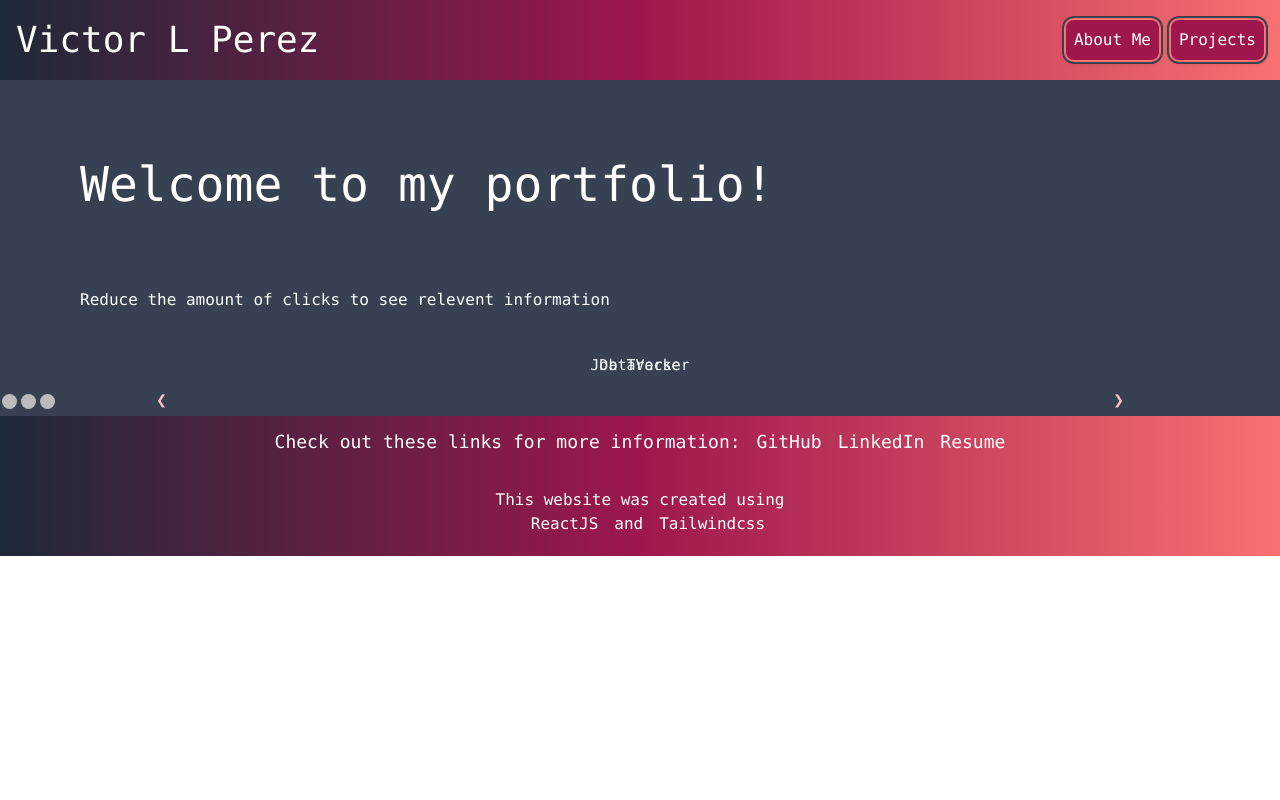
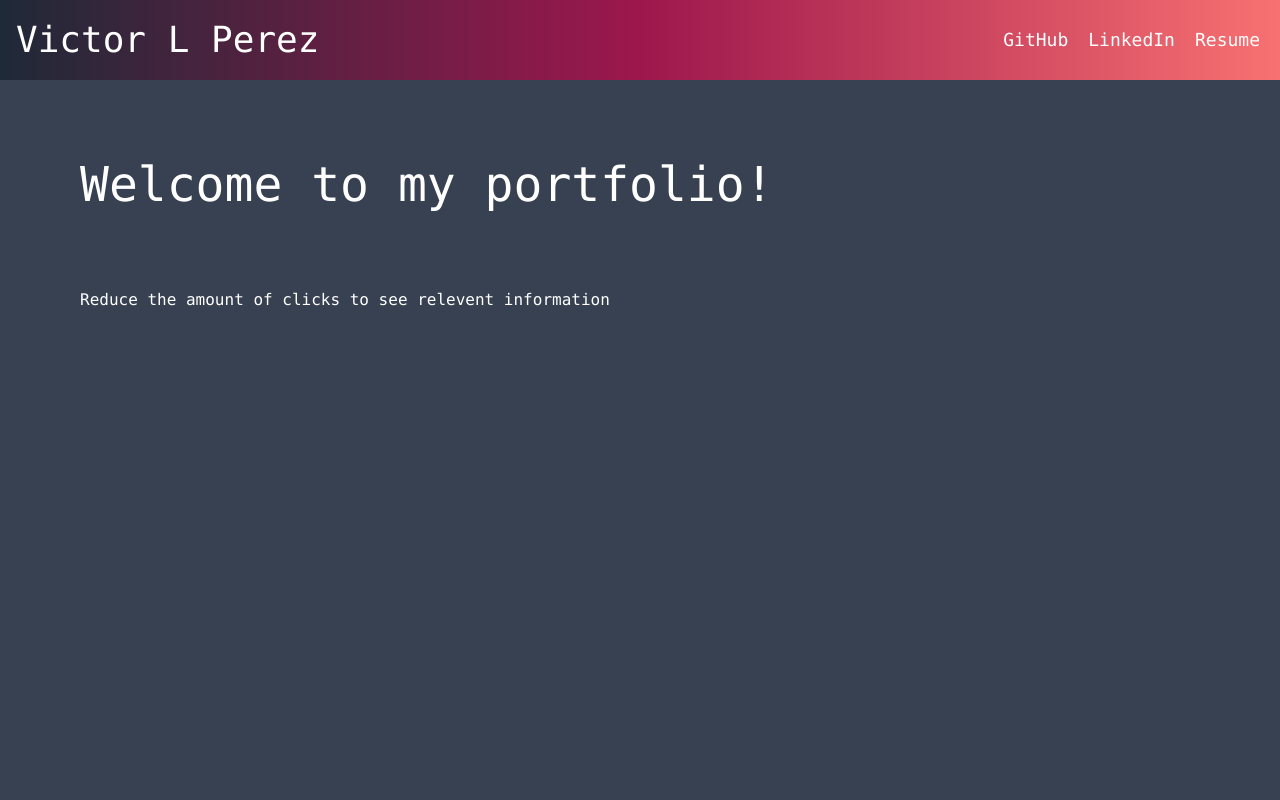
Before and after one commit to Zunaty/reactfolio, a React (Create React App) app: page / in a window 1280 px wide. Shown: the top 800 px of the page. Built offline with nearby package versions, Linux system fonts and the light colour scheme.

Commit message:
Nav bar change, footer change

```diff
--- a/src/components/Footer/index.js
+++ b/src/components/Footer/index.js
@@ -3,14 +3,6 @@ import React from 'react';
 function Footer() {
     return (
         <div className="bg-gradient-to-r from-gray-800 via-pink-800 to-red-400 flex flex-col flex-wrap text-white font-mono">
-
-            {/* Link to Github and LinkedIn with hover effects */}
-            <div className="m-auto md:text-lg text-center my-3 md:flex space-x-4">
-                <p>Check out these links for more information:</p>
-                <a href="https://github.com/Zunaty" target="_blank" rel="noreferrer" className="hover:text-gray-800 transition duration-500 ease-in-out transform hover:-translate-y-1 hover:scale-110">GitHub</a>
-                <a href="https://www.linkedin.com/in/victorlperez/" target="_blank" rel="noreferrer" className="hover:text-gray-800 transition duration-500 ease-in-out transform hover:-translate-y-1 hover:scale-110">LinkedIn</a>
-                <a href="https://docs.google.com/document/d/1UsKsOZwaKIe5Dg2pLueD0-d8S9xfY343ub4I1yExn_Y/edit?usp=sharing" target="_blank" rel="noreferrer" className="hover:text-gray-800 transition duration-500 ease-in-out transform hover:-translate-y-1 hover:scale-110">Resume</a>
-            </div>
 
             {/* Credits to React and Tailwind */}
             <div className="m-auto md:text-md text-center my-5 space-x-4">
--- a/src/components/Nav/index.js
+++ b/src/components/Nav/index.js
@@ -13,7 +13,8 @@ function Nav(props) {
     return (
         <div className="bg-gradient-to-r from-gray-800 via-pink-800 to-red-400 flex flex-col md:flex-row text-white font-mono shadow-2xl">
             <div className="self-center md:order-first my-5 mx-4 text-4xl">
-                <a href="/reactfolio/" onClick={() => {
+                <a className="hover:text-gray-500 transition duration-500 ease-in-out"
+                    href="/reactfolio/" onClick={() => {
                     setAboutSelect(false);
                     setProjectsSelect(false);
                 }}>
@@ -25,13 +26,16 @@ function Nav(props) {
                 Your score: !
             </div>
 
-            <div className="md:order-last self-center md:justify-self-end space-x-3 md:ml-auto my-5 md:mr-4">
-                <button className={`invisible lg:visible lg:rounded-lg ring-2 ring-gray-700 ring-offset-2 ring-offset-red-400 bg-pink-800 hover:bg-gray-800 shadow-md p-1 lg:p-2 ${aboutSelect && 'animate-pulse'}`}
+            <div className="md:order-last self-center md:justify-self-end space-x-5 md:ml-auto md:mr-5 md:text-lg flex flex-wrap">
+                <a href="https://github.com/Zunaty" target="_blank" rel="noreferrer" className="hover:text-gray-800 transition duration-500 ease-in-out transform hover:-translate-y-1 hover:scale-110">GitHub</a>
+                <a href="https://www.linkedin.com/in/victorlperez/" target="_blank" rel="noreferrer" className="hover:text-gray-800 transition duration-500 ease-in-out transform hover:-translate-y-1 hover:scale-110">LinkedIn</a>
+                <a href="https://docs.google.com/document/d/1UsKsOZwaKIe5Dg2pLueD0-d8S9xfY343ub4I1yExn_Y/edit?usp=sharing" target="_blank" rel="noreferrer" className="hover:text-gray-800 transition duration-500 ease-in-out transform hover:-translate-y-1 hover:scale-110">Resume</a>
+                {/* <button className={`invisible lg:visible lg:rounded-lg ring-2 ring-gray-700 ring-offset-2 ring-offset-red-400 bg-pink-800 hover:bg-gray-800 shadow-md p-1 lg:p-2 ${aboutSelect && 'animate-pulse'}`}
                     onClick={() => {setAboutSelect(true); setProjectsSelect(false); setGamesSelect(false);}}
                 >About Me</button>
                 <button className={`invisible lg:visible lg:rounded-lg ring-2 ring-gray-700 ring-offset-2 ring-offset-red-400 bg-pink-800 hover:bg-gray-800 shadow-md p-1 lg:p-2 ${projectsSelect && 'animate-pulse'}`}
                     onClick={() => {setAboutSelect(false); setProjectsSelect(true); setGamesSelect(false);}}
-                >Projects</button>
+                >Projects</button> */}
                 {/* <button className={`invisible lg:visible lg:rounded-lg ring-2 ring-gray-700 ring-offset-2 ring-offset-red-400 bg-pink-800 hover:bg-gray-800 shadow-md p-1 lg:p-2 ${gamesSelect && 'animate-pulse'}`}
                     onClick={() => {setAboutSelect(false); setProjectsSelect(false); setGamesSelect(true);}}
                 >Games</button> */}
--- a/src/index.css
+++ b/src/index.css
@@ -176,7 +176,9 @@
 }
 
 .project-slide-img {
-    display: none;
+    background-position: center top;
+    background-repeat: no-repeat;
+    background-size: cover;
 }
 
 .project-slide-prev, .project-slide-next {
@@ -184,14 +186,15 @@
     position: absolute;
     top: 50%;
     width: auto;
-    margin-top: -22px;
-    padding: 16px;
+    margin-top: -20px;
+    padding: 100px 16px 100px 16px;
     color: pink;
     font-weight: bold;
     font-size: 18px;
     transition: 0.6s ease;
     border-radius: 0 3px 3px 0;
     user-select: none;
+    background-color: rgba(0,0,0,0.3);
 }
 
 .project-slide-next {
--- a/src/pages/Home.js
+++ b/src/pages/Home.js
@@ -1,24 +1,10 @@
 import React from 'react';
-import projectData from '../utils/projectData';
 
 export default function Home(score) {
-  const projectSlide = projectData.slice(0, 2);
-  let slideIndex = 1;
 
-  const showSlide = (n) => {
-    let i;
-  }
-
-  const currentSlide = (num) => {
-    showSlide(slideIndex = num)
-  };
-
-  const changeSlide = (num) => {
-    showSlide(slideIndex += num)
-  };
 
   return (
-    <div className="container h-full overflow-hidden">
+    <div className="container h-screen overflow-hidden">
       <div className='container w-5/6 text-white font-mono text-4xl m-5 md:text-5xl md:m-20 '>
         Welcome to my portfolio!
       </div>
@@ -29,24 +15,6 @@ export default function Home(score) {
         </p>
       </div>
 
-      <div className='project-slide-container'>
-        {projectSlide.map((project, index) => (
-          <div className='project-slide' id={index}>
-            <img src={project.photo} className='project-slide-img' alt={project.name} />
-            <div className='project-slide-text'>{project.name}</div>
-          </div>
-        ))}
-
-        <button className='project-slide-prev' onclick={changeSlide(-1)}>&#10094;</button>
-        <button className='project-slide-next' onclick={changeSlide(1)}>&#10095;</button>
-      </div>
-
-      <div>
-        <span className='project-slide-dot' onClick={currentSlide(1)}></span>
-        <span className='project-slide-dot' onClick={currentSlide(2)}></span>
-        <span className='project-slide-dot' onClick={currentSlide(3)}></span>
-      </div>
-
     </div>
   )
 };
```
